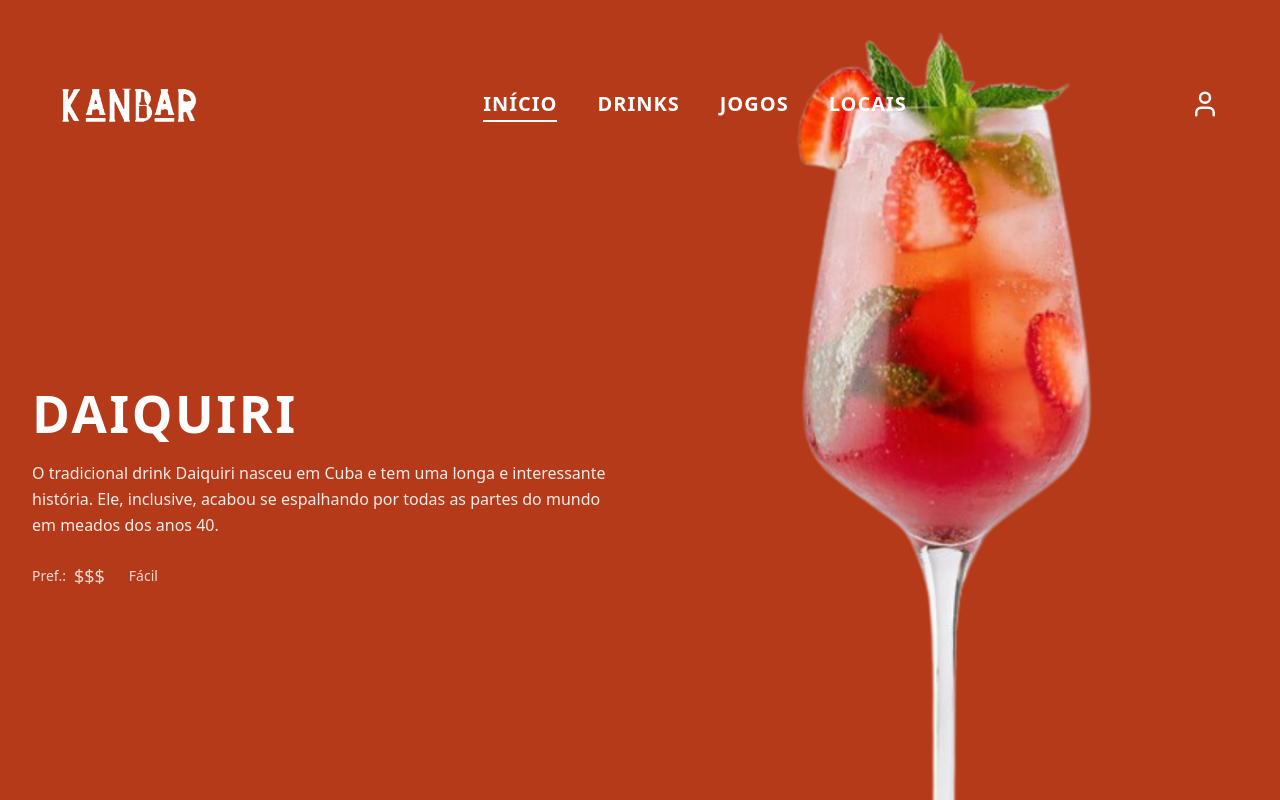
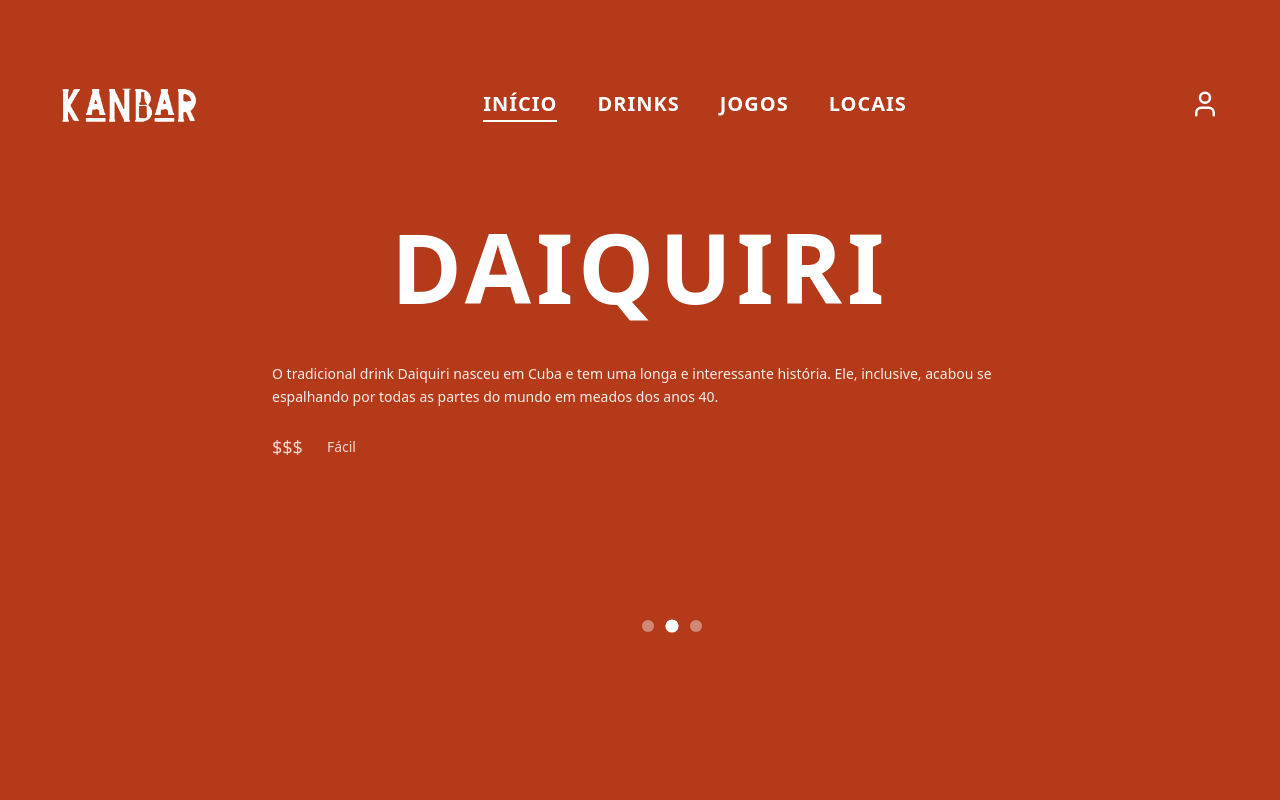
Before and after one commit to Allysonfreitas210695/kanbar, a React (Vite) app in the folder kanbar-front/: page / in a window 1280 px wide. Shown: the top 800 px of the page. Built offline with nearby package versions, Linux system fonts and the light colour scheme.

Commit message:
fix: corrigindo os botões de navegação dos drinks e posição do componente

```diff
--- a/kanbar-front/src/pages/Home.tsx
+++ b/kanbar-front/src/pages/Home.tsx
@@ -1,5 +1,4 @@
-import React, { useState, useEffect } from 'react';
-import { ChevronLeft, ChevronRight, User } from 'lucide-react';
+import { useState, useEffect } from 'react';
 import NavBar from '@/components/ui/NavBar';
 import mojitoGlass from '../../public/imgs/mojito-glass.png';
 import highballGlass from '../../public/imgs/highball-glass.png';
@@ -55,15 +54,6 @@ function Home() {
     }, 150);
   };
 
-  const prevDrink = () => {
-    if (isTransitioning) return;
-    setIsTransitioning(true);
-    setTimeout(() => {
-      setCurrentDrink((prev) => (prev - 1 + drinks.length) % drinks.length);
-      setIsTransitioning(false);
-    }, 150);
-  };
-
   const goToDrink = (index: any) => {
     if (index === currentDrink || isTransitioning) return;
     setIsTransitioning(true);
@@ -83,64 +73,57 @@ function Home() {
       <NavBar />
 
       <div className="relative z-10 flex items-center min-h-[calc(100vh-120px)] px-8">
-        <div className="flex flex-col md:flex-row items-center justify-between w-full max-w-7xl mx-auto">
-          {/* Text Content - Left Side */}
-          <div className="md:w-1/2 mb-8 md:mb-0 md:pr-8">
-            <h1
-              className={`text-6xl md:text-7xl lg:text-8xl font-black text-white tracking-wider mb-6 transition-all duration-500 ${
+        <div className="flex flex-col items-center justify-between w-full max-w-7xl mx-auto">
+          {/* Text Content - Centered with 800px width */}
+          <div className="flex flex-col items-center w-full mb-8 md:mb-0">
+            <h2
+              className={`w-[800px] h-[120px] text-center text-8xl font-black text-white tracking-wider mb-6 transition-all duration-500 ${
                 isTransitioning ? 'opacity-70' : 'opacity-100'
               }`}
-              style={{ lineHeight: '0.9' }}
             >
               {current.name}
-            </h1>
+            </h2>
 
             <div
-              className={`transition-all duration-500 ${
+              className={`transition-all duration-500 max-w-[800px] ml-16 ${
                 isTransitioning ? 'opacity-0' : 'opacity-100'
               }`}
             >
-              <p className="text-white/90 text-base leading-relaxed mb-6">
+              <p className="text-white/90 text-sm text-left leading-relaxed mb-6 ">
                 {current.description}
               </p>
 
-              <div className="flex items-center space-x-6 text-white/80">
+              <div className="flex items-center justify-start space-x-6 text-white/80">
                 <div className="flex items-center space-x-2">
-                  <span className="text-sm font-medium">Pref.:</span>
                   <span className="text-lg">{current.price}</span>
                 </div>
                 <div className="flex items-center space-x-2">
-                  <span className="text-sm font-medium">{current.difficulty}</span>
+                  <span className="text-sm font-medium">
+                    {current.difficulty}
+                  </span>
                 </div>
               </div>
             </div>
           </div>
+        </div>
 
-          {/* Glass Image - Right Side */}
-          <div className="md:w-1/2 flex justify-center">
-            <img
-              src={current.glass}
-              alt={current.name}
-              className={`w-64 md:w-80 lg:w-96 transition-opacity duration-500 ${
-                isTransitioning ? 'opacity-0' : 'opacity-100'
-              }`}
-            />
+        <div className="absolute bottom-12 w-full flex justify-center">
+          <div className="w-[800px] flex justify-center space-x-3">
+            {drinks.map((_, index) => (
+              <div
+                key={index}
+                onClick={() => goToDrink(index)}
+                className={`w-3 h-3 rounded-full transition-all duration-300 cursor-pointer ${
+                  index === currentDrink
+                    ? 'bg-white scale-110'
+                    : 'bg-white/40 hover:bg-white/60'
+                }`}
+              ></div>
+            ))}
           </div>
         </div>
+      </div>
 
-        {/* Pagination Dots */}
-        <div className="absolute bottom-12 left-1/2 transform -translate-x-1/2 flex space-x-3">
-          {drinks.map((_, index) => (
-            <button
-              key={index}
-              onClick={() => goToDrink(index)}
-              className={`w-3 h-3 rounded-full transition-all duration-300 ${
-                index === currentDrink ? 'bg-white scale-110' : 'bg-white/40 hover:bg-white/60'
-              }`}
-            />
-          ))}
-        </div>
-      </div>
     </div>
   );
 }
```
